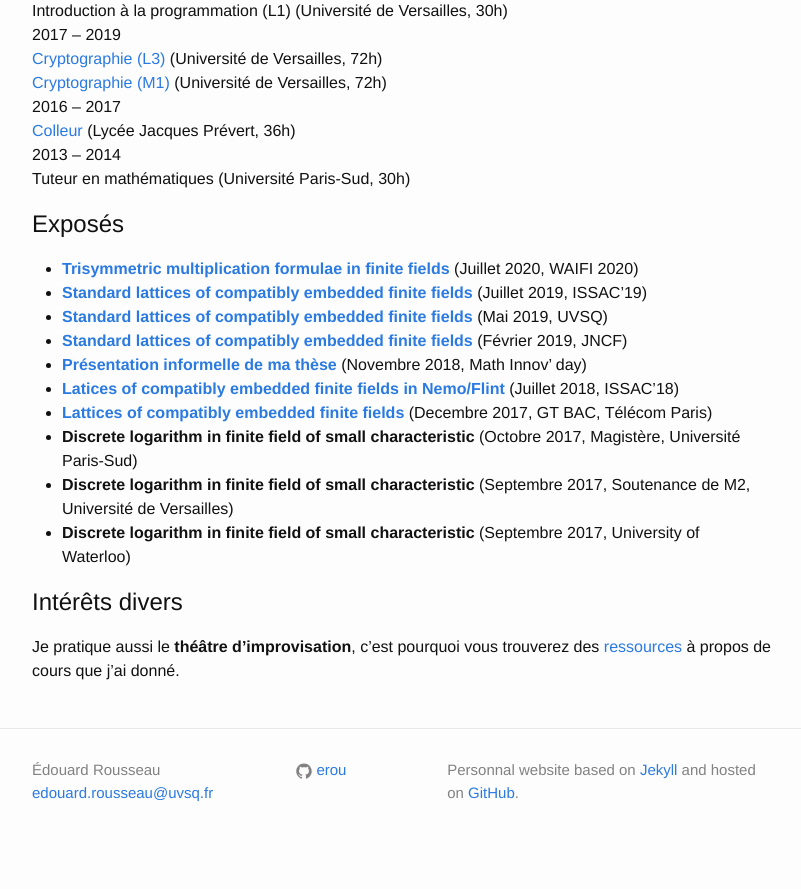
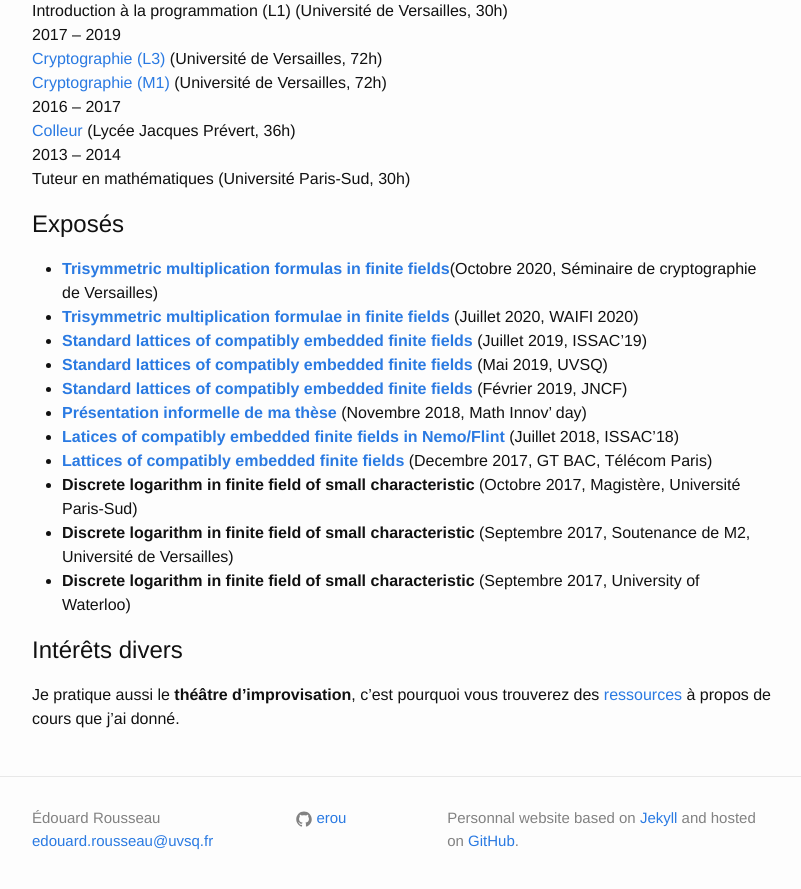
Before and after one commit to erou/erou.github.io, a Jekyll site: the page built from index.md, in a window 1280 px wide and 900 px high, scrolled down 1182 px. Shown: the top 889 px of the window, without its empty margins (238-1039 px from the left). Built offline with Jekyll 4.4.1, drawn with Linux system fonts in a browser that asks for light colours; before the commit the page ends 2046 px from its top, so only the background shows below that.

Commit message:
new talk

```diff
--- a/index.md
+++ b/index.md
@@ -93,6 +93,9 @@ Vous trouverez plus de détails sur la [page dédiée](teaching).
 
 ## Exposés
 
+* [**Trisymmetric multiplication formulas in finite
+  fields**](talk-crypto.pdf)(Octobre 2020, Séminaire de cryptographie de
+Versailles)
 * [**Trisymmetric multiplication formulae in finite fields**](talk-waifi.pdf)
   (Juillet 2020, WAIFI 2020)
 * [**Standard lattices of compatibly embedded finite
```
Also changed, not shown: en/index.md (+2 -0 lines), 1 other file.
